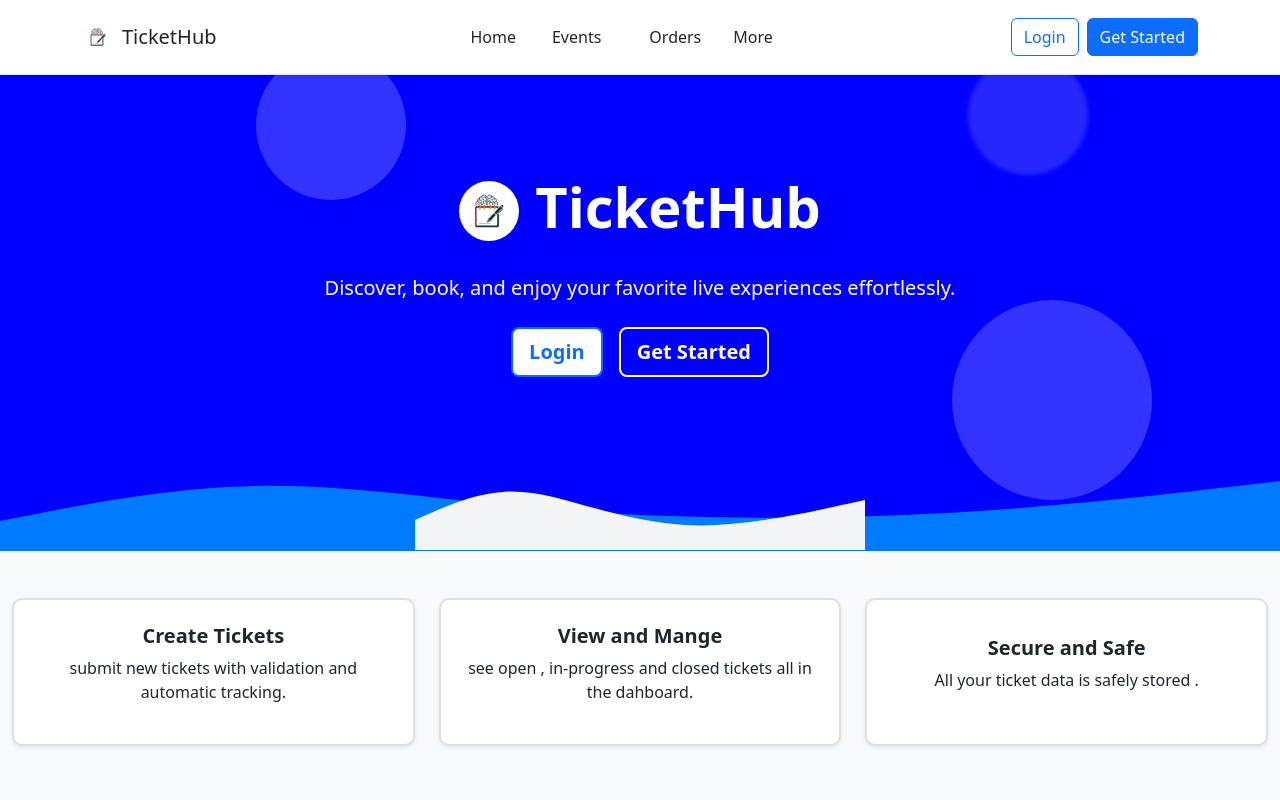
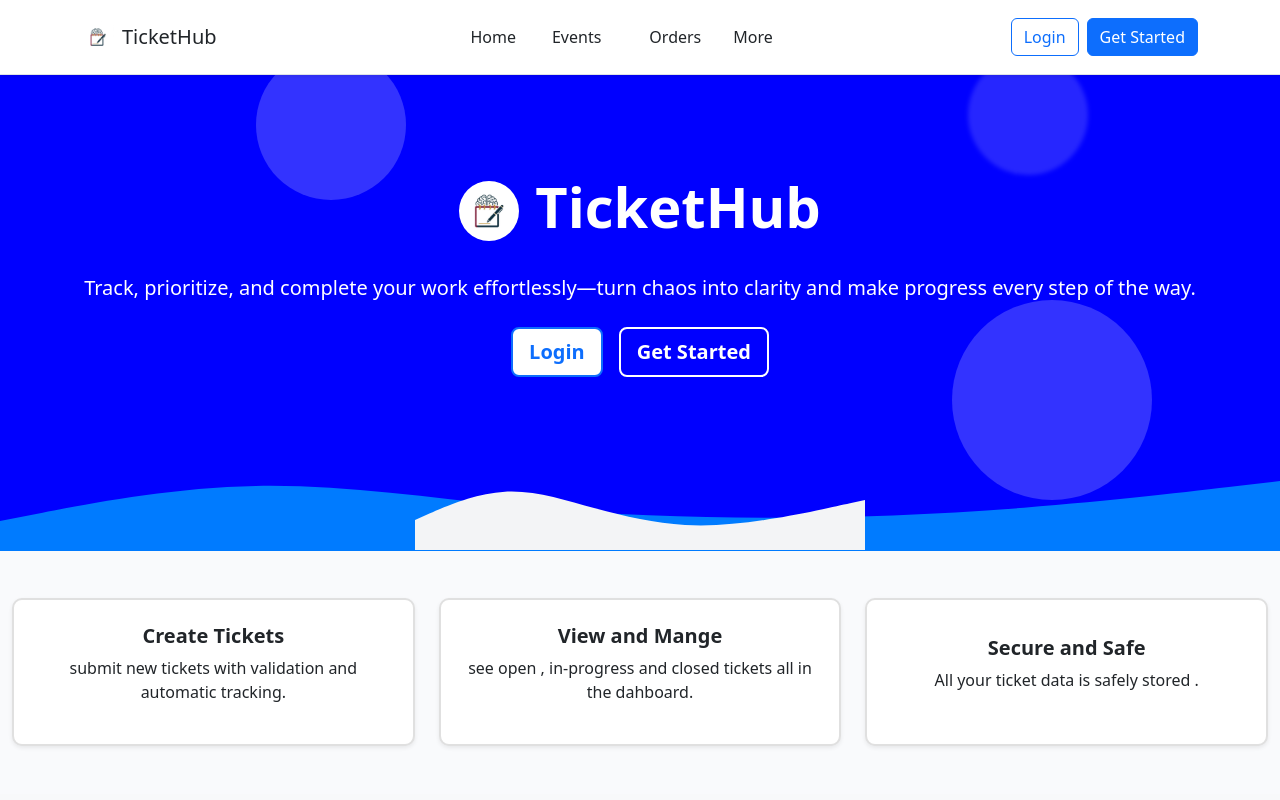
Before and after one commit to Douglasemmanuel/HNG13-STAGE-2-FONTEND-DEVELOPMENT-TASK-REACT, a React (Vite) app: page / in a window 1280 px wide. Shown: the top 800 px of the page. Built offline with nearby package versions, Linux system fonts and the light colour scheme.

Commit message:
update header text

```diff
--- a/src/website/component/Main.tsx
+++ b/src/website/component/Main.tsx
@@ -44,7 +44,7 @@ const Main: React.FC = () => {
     <h1 className="fw-bold display-4 mb-2">TicketHub</h1>
   </div>
           <p className="fs-5 mb-4 mt-4">
-            Discover, book, and enjoy your favorite live experiences effortlessly.
+            Track, prioritize, and complete your work effortlessly—turn chaos into clarity and make progress every step of the way.
           </p>
           <div className="d-flex flex-wrap justify-content-center gap-3">
 
```
